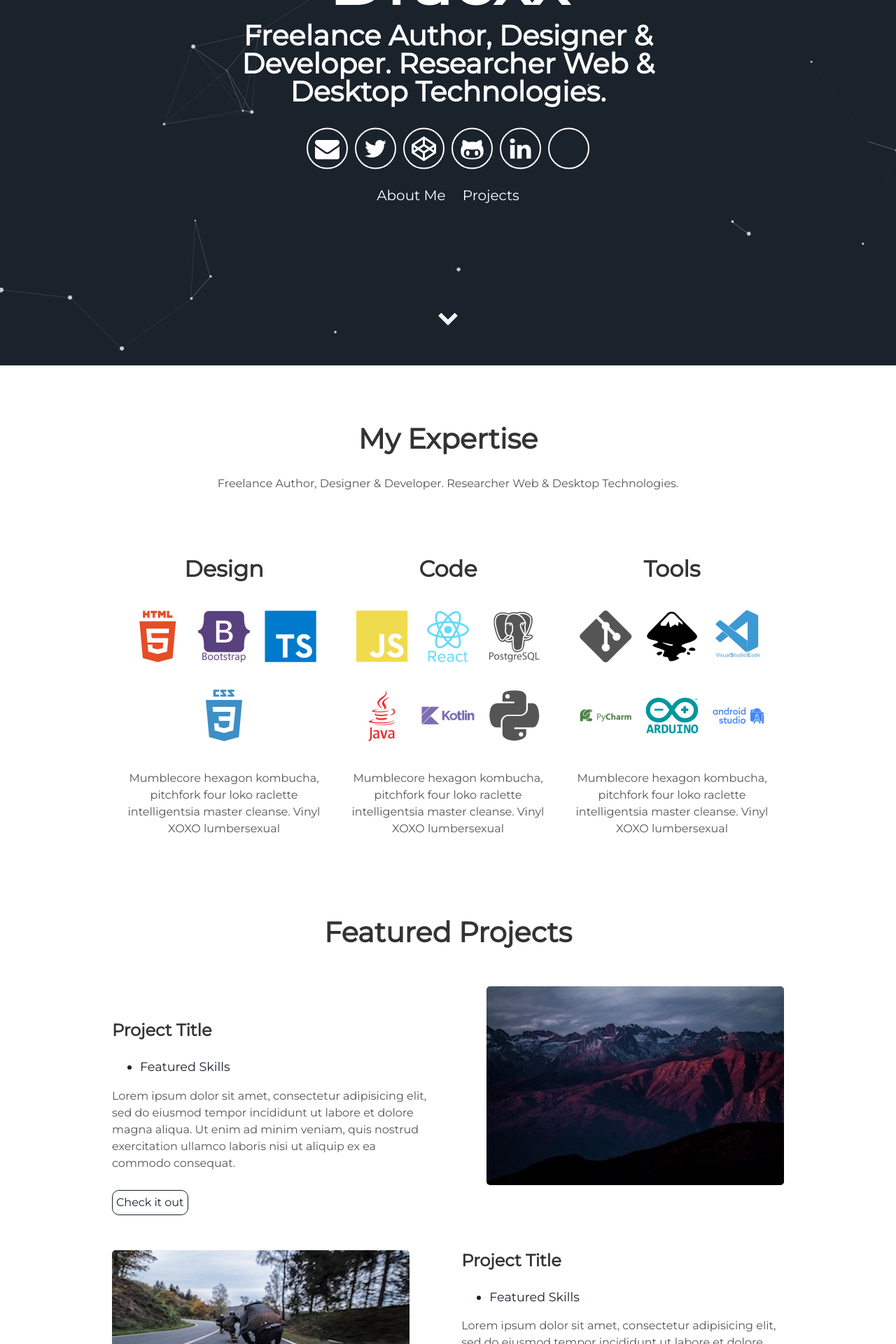
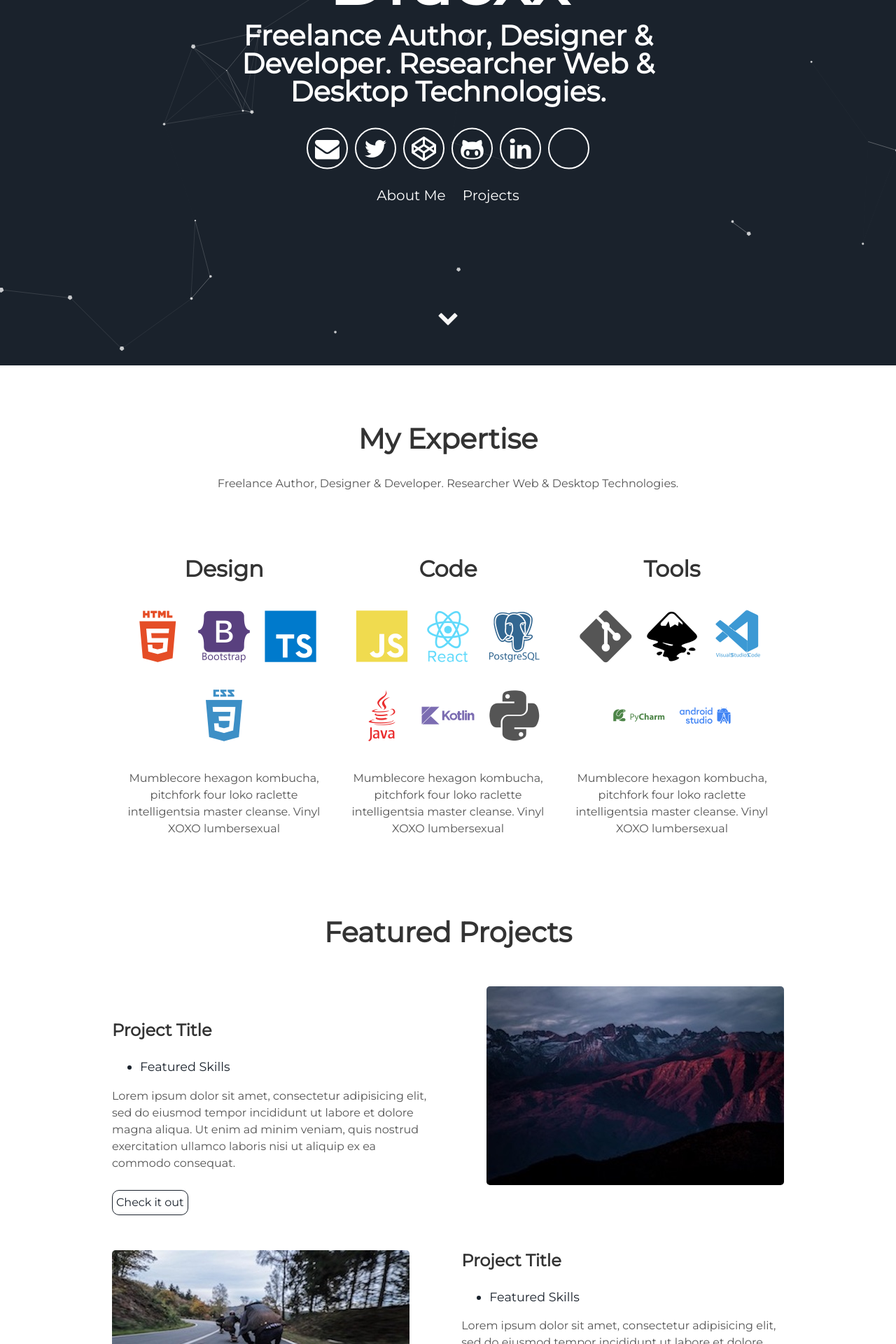
Before and after one commit to draexx/draexx.github.io, a Jekyll site: the page built from index.html, in a window 1280 px wide. Shown: the part 378-2298 px from the top of the page at 70% size. Built offline with Jekyll 4.4.1, drawn with Linux system fonts in a browser that asks for light colours; some web fonts are replaced.

Commit message:
Update about.html

```diff
--- a/_includes/about.html
+++ b/_includes/about.html
@@ -16,7 +16,7 @@
       <h2>Code</h2>
       <i class="devicon-javascript-plain colored"></i>
       <i class="devicon-react-original-wordmark colored"></i>
-      <i class="devicon-postgresql-plain-wordmark"></i>
+      <i class="devicon-postgresql-plain-wordmark colored"></i>
       <i class="devicon-java-plain-wordmark colored"></i>
       <i class="devicon-kotlin-plain-wordmark colored"></i>
       <i class="devicon-python-plain"></i>
@@ -29,7 +29,7 @@
       <i class="devicon-inkscape-plain colored"></i>
       <i class="devicon-vscode-plain-wordmark colored"></i>
       <i class="devicon-pycharm-plain-wordmark colored"></i>
-      <i class="devicon-arduino-plain-wordmark colored"></i>
+      <i class="devicon-linux-plain-wordmark colored"></i>
       <i class="devicon-androidstudio-plain-wordmark colored"></i>
       <p>Mumblecore hexagon kombucha, pitchfork four loko raclette intelligentsia master cleanse.
         Vinyl XOXO lumbersexual</p>
```
